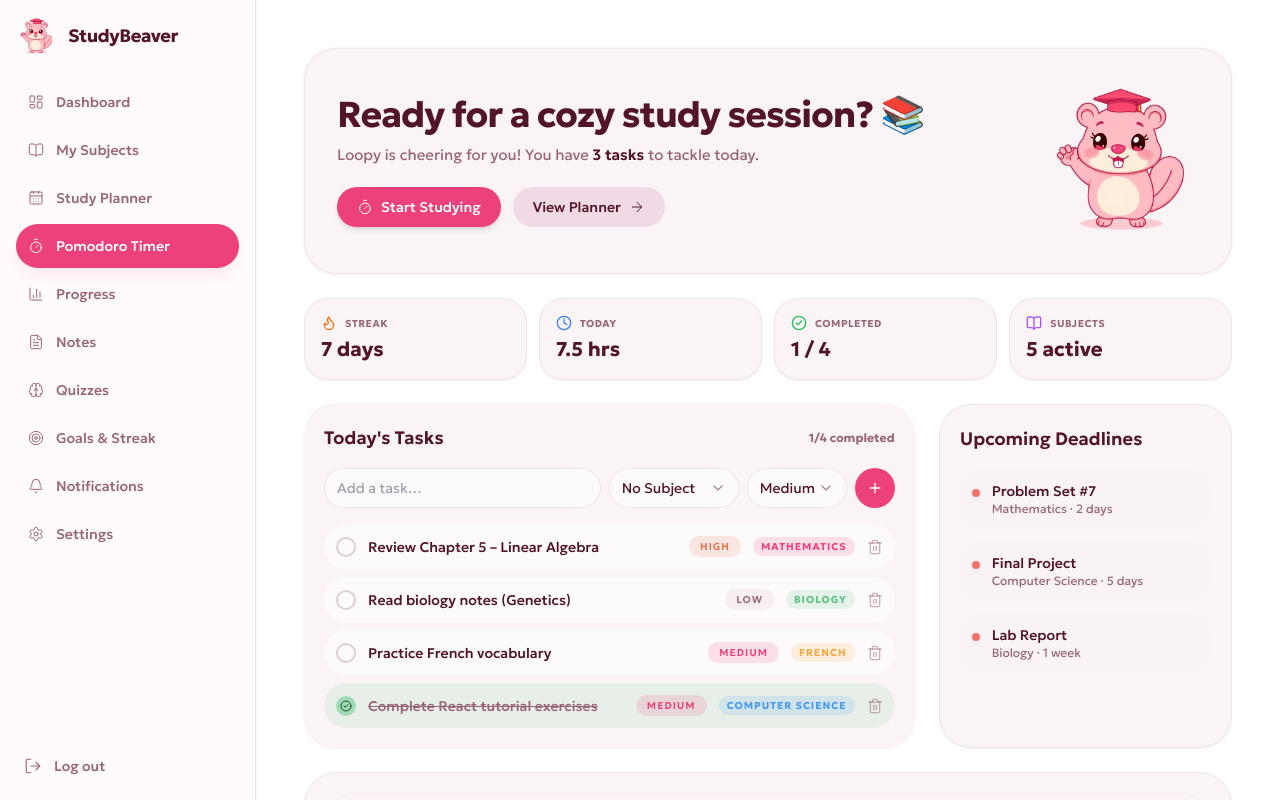
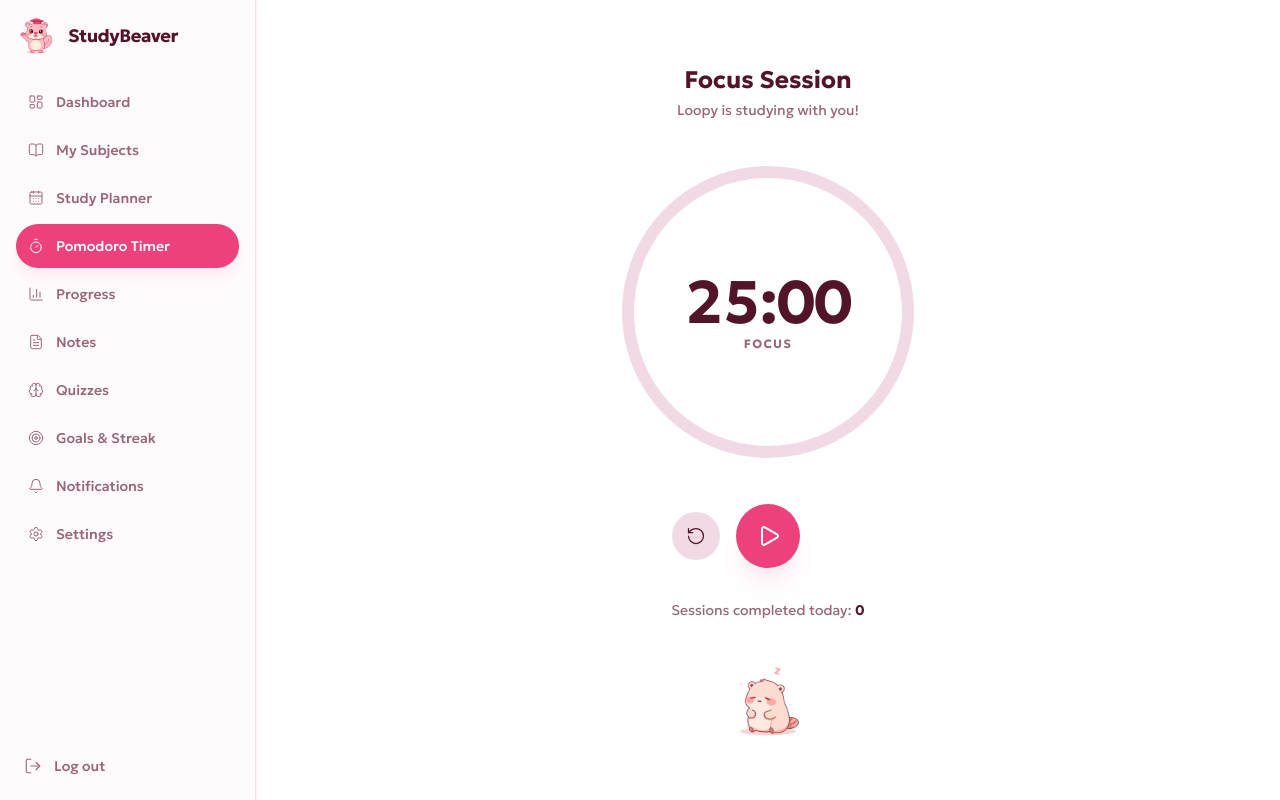
Before and after one commit to ngoczoro/loopi-study-web, a React (Vite) app: page /pomodoro in a window 1280 px wide. Shown: the top 800 px of the page. Built offline with nearby package versions, Linux system fonts and the light colour scheme.

Commit message:
create Pomodoro page
create Pomodoro page

```diff
--- a/src/App.jsx
+++ b/src/App.jsx
@@ -2,6 +2,7 @@ import { useState } from "react";
 import Progress from "./pages/user/Progress";
 import Notes from "./pages/user/Notes";
 import Quiz from "./pages/user/Quiz";
+import Pomodoro from "./pages/user/Pomodoro";
 import Dashboard from "./pages/user/Dashboard";
 import Subjects from "./pages/user/Subjects";
 import { Routes, Route } from "react-router-dom";
@@ -26,6 +27,7 @@ function App() {
             <Routes>
               <Route path="/" element={<Dashboard />} />
               <Route path="/subjects" element={<Subjects />} />
+              <Route path="/pomodoro" element={<Pomodoro />} />
               <Route path="/progress" element={<Progress />} />
               <Route path="/notes" element={<Notes />} />
               <Route path="/planner" element={<Planner />} />
--- /dev/null
+++ b/src/pages/user/Pomodoro.jsx
@@ -0,0 +1,154 @@
+import { useState, useEffect, useRef } from "react";
+import { motion } from "framer-motion";
+import { Play, Pause, RotateCcw } from "lucide-react";
+import loopyStudying from "@/assets/loopy-studying.png";
+import loopySleepy from "@/assets/loopy-sleepy.png";
+
+const WORK_MINUTES = 25;
+const BREAK_MINUTES = 5;
+
+export default function Pomodoro() {
+  const [seconds, setSeconds] = useState(WORK_MINUTES * 60);
+  const [isRunning, setIsRunning] = useState(false);
+  const [isBreak, setIsBreak] = useState(false);
+  const [sessions, setSessions] = useState(0);
+
+  const intervalRef = useRef(null);
+
+  const totalSeconds = isBreak ? BREAK_MINUTES * 60 : WORK_MINUTES * 60;
+  const progress = 1 - seconds / totalSeconds;
+  const circumference = 2 * Math.PI * 140;
+
+  useEffect(() => {
+    if (isRunning && seconds > 0) {
+      intervalRef.current = setInterval(() => {
+        setSeconds((s) => s - 1);
+      }, 1000);
+    } else if (seconds === 0) {
+      setIsRunning(false);
+
+      if (!isBreak) {
+        setSessions((s) => s + 1);
+        setIsBreak(true);
+        setSeconds(BREAK_MINUTES * 60);
+      } else {
+        setIsBreak(false);
+        setSeconds(WORK_MINUTES * 60);
+      }
+    }
+
+    return () => {
+      if (intervalRef.current) clearInterval(intervalRef.current);
+    };
+  }, [isRunning, seconds, isBreak]);
+
+  const mins = Math.floor(seconds / 60);
+  const secs = seconds % 60;
+
+  const reset = () => {
+    setIsRunning(false);
+    setIsBreak(false);
+    setSeconds(WORK_MINUTES * 60);
+  };
+
+  return (
+    <div className="max-w-2xl mx-auto flex flex-col items-center gap-8 py-8 animate-fade-in">
+      {/* HEADER */}
+      <div className="text-center space-y-1">
+        <h1 className="text-2xl font-display font-bold text-foreground">
+          {isBreak ? "Break Time! 🎉" : "Focus Session"}
+        </h1>
+
+        <p className="text-sm text-muted-foreground">
+          {isBreak
+            ? "Take a break, you've earned it."
+            : "Loopy is studying with you!"}
+        </p>
+      </div>
+
+      {/* TIMER */}
+      <div className="relative">
+        <svg
+          width="320"
+          height="320"
+          viewBox="0 0 320 320"
+          className="transform -rotate-90"
+        >
+          <circle
+            cx="160"
+            cy="160"
+            r="140"
+            stroke="hsl(var(--secondary))"
+            strokeWidth="12"
+            fill="none"
+          />
+
+          <circle
+            cx="160"
+            cy="160"
+            r="140"
+            stroke={isBreak ? "hsl(var(--accent))" : "hsl(var(--primary))"}
+            strokeWidth="12"
+            fill="none"
+            strokeLinecap="round"
+            strokeDasharray={circumference}
+            strokeDashoffset={circumference * (1 - progress)}
+            className="transition-all duration-1000"
+          />
+        </svg>
+
+        <div className="absolute inset-0 flex flex-col items-center justify-center">
+          <span className="text-6xl font-display font-bold text-foreground tabular-nums tracking-tight">
+            {String(mins).padStart(2, "0")}:{String(secs).padStart(2, "0")}
+          </span>
+
+          <span className="text-xs uppercase tracking-widest font-bold text-muted-foreground mt-1">
+            {isBreak ? "break" : "focus"}
+          </span>
+        </div>
+      </div>
+
+      {/* CONTROLS */}
+      <div className="flex items-center gap-4">
+        <button
+          onClick={reset}
+          className="h-12 w-12 rounded-full bg-secondary flex items-center justify-center hover:bg-secondary/80 transition-colors"
+        >
+          <RotateCcw className="h-5 w-5 text-foreground" strokeWidth={1.5} />
+        </button>
+
+        <button
+          onClick={() => setIsRunning(!isRunning)}
+          className="h-16 w-16 rounded-full bg-primary text-primary-foreground flex items-center justify-center shadow-soft-lg hover:scale-[1.05] transition-transform"
+        >
+          {isRunning ? (
+            <Pause className="h-6 w-6" />
+          ) : (
+            <Play className="h-6 w-6 ml-0.5" />
+          )}
+        </button>
+
+        <div className="h-12 w-12" />
+      </div>
+
+      {/* SESSION */}
+      <p className="text-sm text-muted-foreground">
+        Sessions completed today:{" "}
+        <span className="font-bold text-foreground">{sessions}</span>
+      </p>
+
+      {/* MASCOT */}
+      <motion.img
+        src={isRunning ? loopyStudying : loopySleepy}
+        alt="Loopy"
+        className="w-24 h-24"
+        animate={{ y: [0, -6, 0] }}
+        transition={{
+          duration: 2.5,
+          repeat: Infinity,
+          ease: "easeInOut",
+        }}
+      />
+    </div>
+  );
+}
```
Also changed, not shown: src/assets/loopy-sleepy.png (added), src/assets/loopy-studying.png (added).
